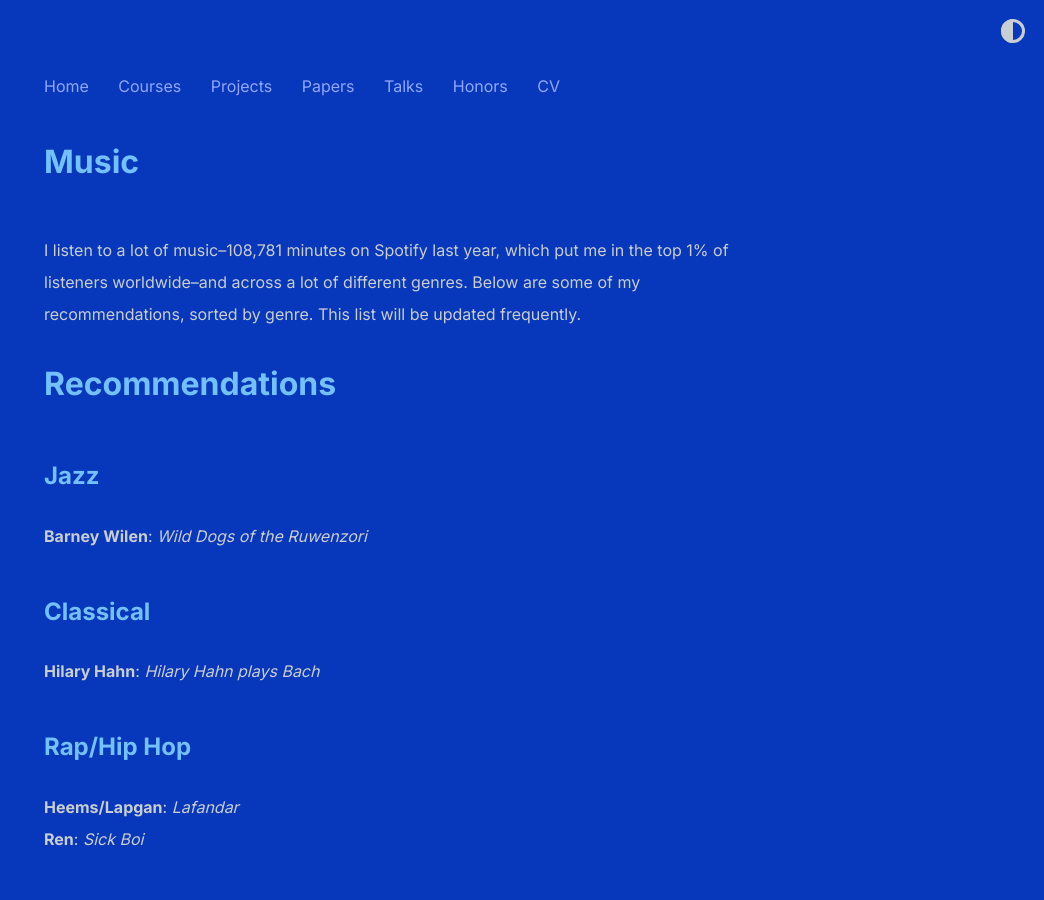
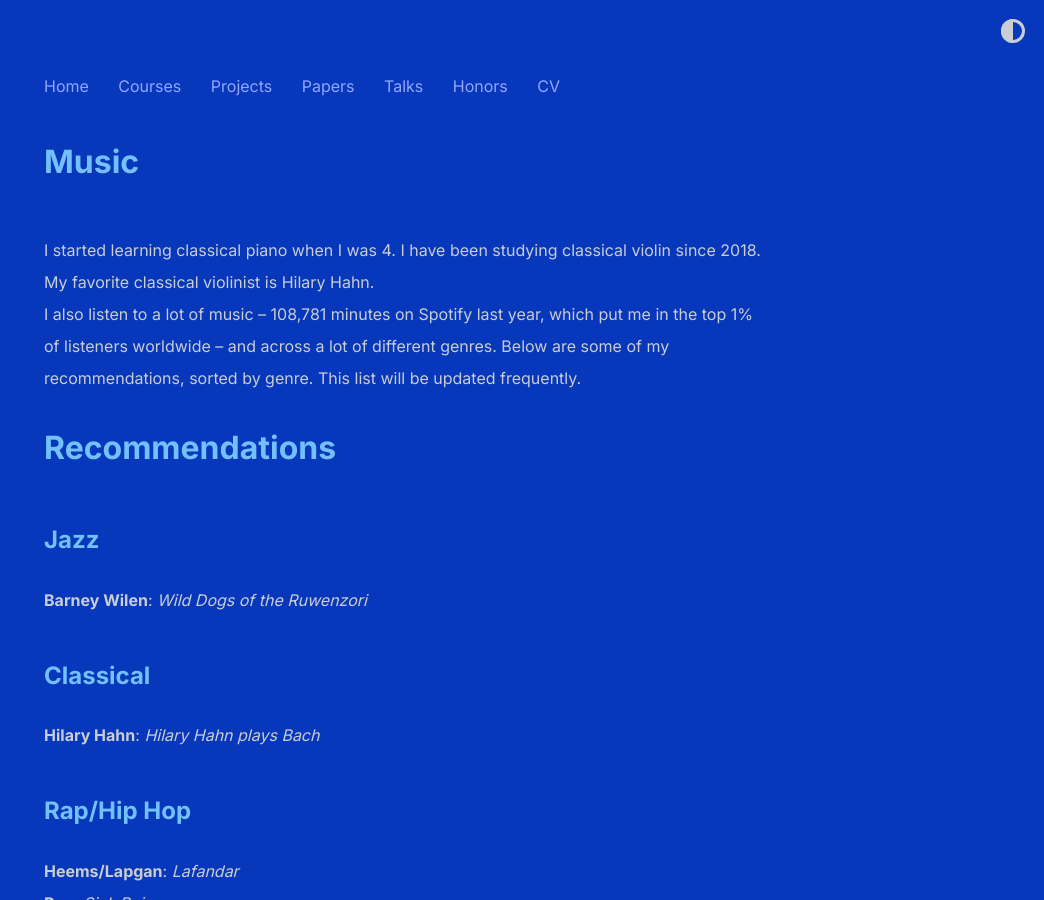
Before and after one commit to shihankanungo/shihankanungo.github.io, a Jekyll site: the page built from music.md, in a window 1280 px wide and 900 px high. Shown: the whole window, without its empty margins (236-1280 px from the left). Built offline with Jekyll 4.4.1, drawn with Linux system fonts in a browser that asks for light colours.

Commit message:
Update music.md

```diff
--- a/music.md
+++ b/music.md
@@ -4,7 +4,8 @@
 ---
 <br>
 
-I listen to a lot of music--108,781 minutes on Spotify last year, which put me in the top 1% of listeners worldwide--and across a lot of different genres. Below are some of my recommendations, sorted by genre. This list will be updated frequently.
+I started learning classical piano when I was 4. I have been studying classical violin since 2018. My favorite classical violinist is Hilary Hahn. <br>
+I also listen to a lot of music -- 108,781 minutes on Spotify last year, which put me in the top 1% of listeners worldwide -- and across a lot of different genres. Below are some of my recommendations, sorted by genre. This list will be updated frequently.
 <br>
 
 # Recommendations
```
